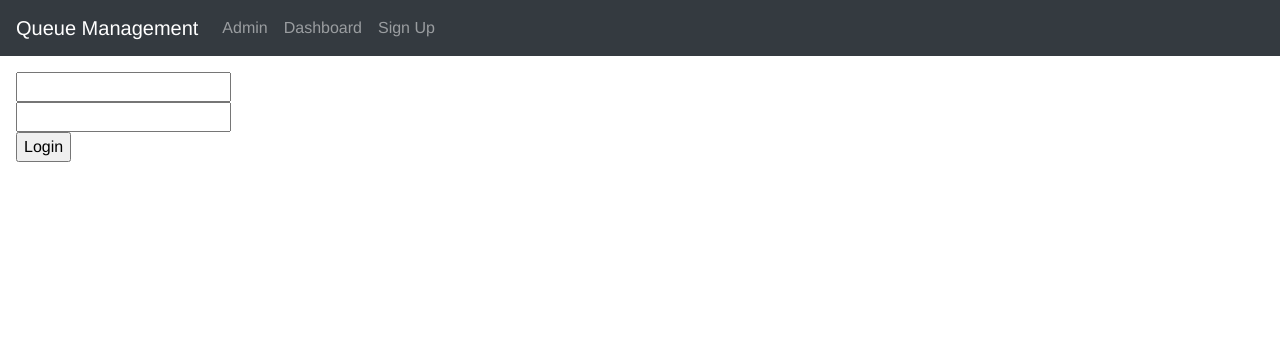
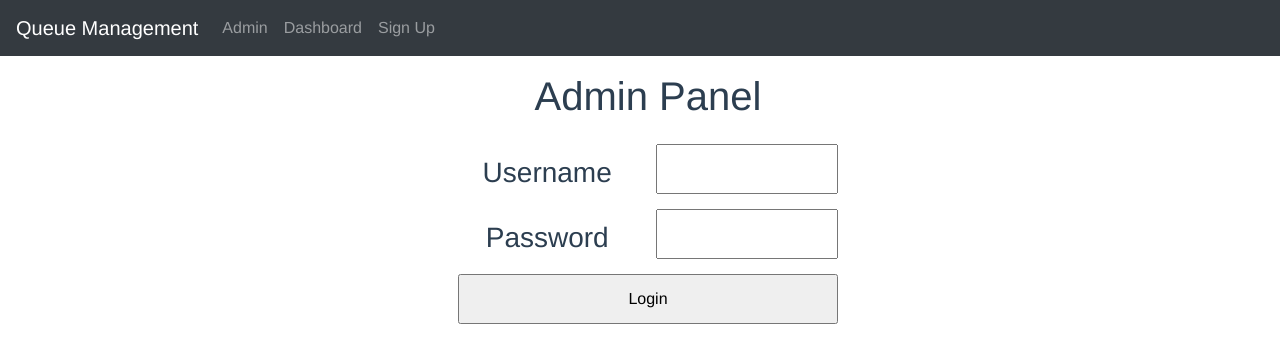
Before and after one commit to johnpaulensign/queue-frontend, a Vue app: page /admin in a window 1280 px wide. Shown: the top 362 px of the page. Built offline with nearby package versions, Linux system fonts and the light colour scheme; no server answers.

Commit message:
Clean up

```diff
--- a/src/components/Admin.vue
+++ b/src/components/Admin.vue
@@ -1,7 +1,7 @@
 <template>
   <div>
+    <h1 class="mb-3">Admin Panel</h1>
     <div v-if="authenticated">
-      <h1 class="mb-3">Admin Panel</h1>
       <div class="container">
         <div class="row">
           <div class="col-4">
@@ -13,11 +13,31 @@
         </div>
       </div>
     </div>
-    <div v-else>
+    <div v-else class="container mt-4">
       <form @submit.prevent="login">
-        <input type="text" name="username" id="username" v-model="username" /> <br />
-        <input type="password" name="password" id="password" v-model="password" /> <br />
-        <input type="submit" value="Login" />
+        <div class="row">
+          <label for="username" class="col">Username</label>
+          <input
+            type="text"
+            class="col"
+            name="username"
+            id="username"
+            v-model="username"
+          />
+        </div>
+        <div class="row">
+          <label class="col" for="password">Password</label>
+          <input
+            class="col"
+            type="password"
+            name="password"
+            id="password"
+            v-model="password"
+          />
+        </div>
+        <div class="row">
+          <input class="col" type="submit" value="Login" />
+        </div>
       </form>
     </div>
   </div>
@@ -69,4 +89,18 @@ export default {
 h1 {
   text-align: center;
 }
+.container {
+  width: 30%;
+}
+.row {
+  text-align: center;
+  align-items: center;
+}
+label {
+  font-size: 28px;
+}
+input {
+  margin-bottom: 15px;
+  height: 50px;
+}
 </style>
```
